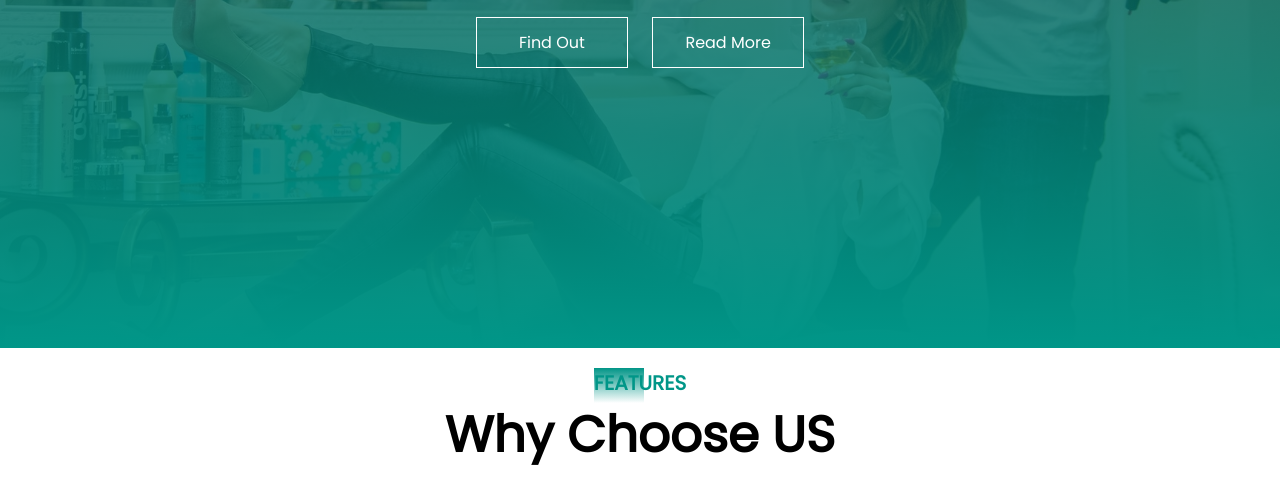
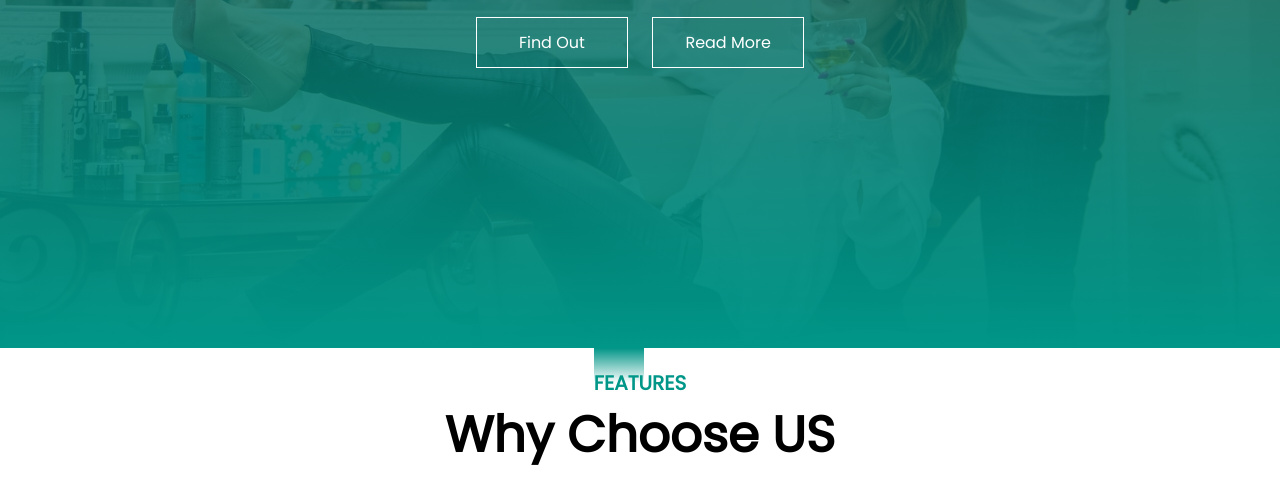
Before and after one commit to mauger1998/responsive-webpage-barber, a plain HTML site: page index.html in a window 1280 px wide. Shown: the part 452-956 px from the top of the page. Drawn offline with Linux system fonts and the light colour scheme.

Commit message:
Alter typo

```diff
--- a/style.css
+++ b/style.css
@@ -131,7 +131,7 @@ nav ul li a {
     height: 35px;
     background: linear-gradient(#019587, #fff);
     position: absolute;
-    top: -20;
+    top: -20px;
     left: 0;
     z-index:-1 ;
 }
```
